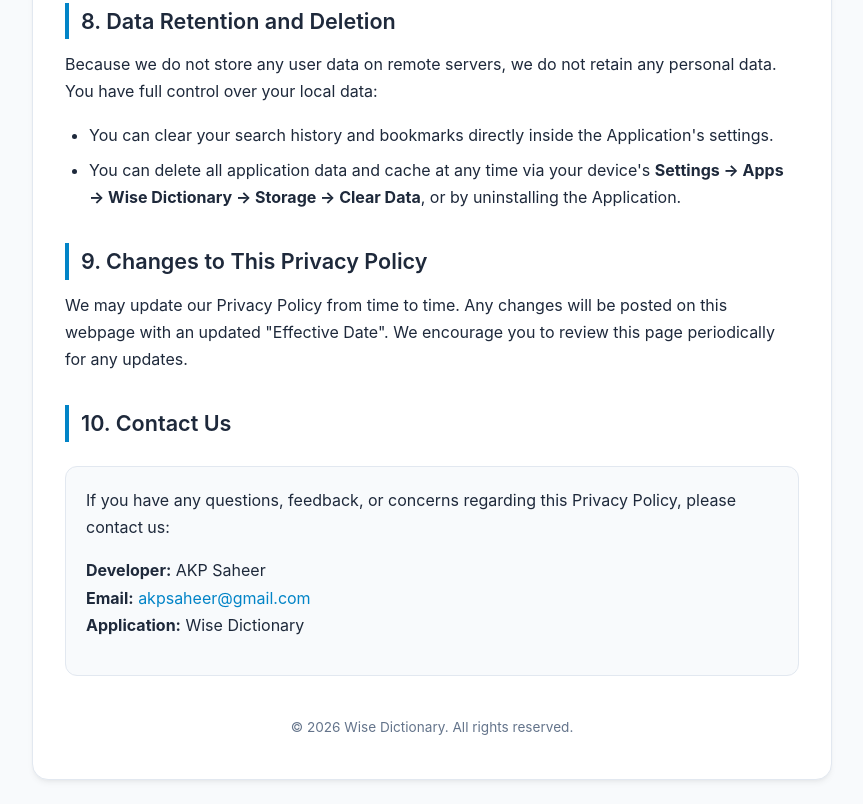
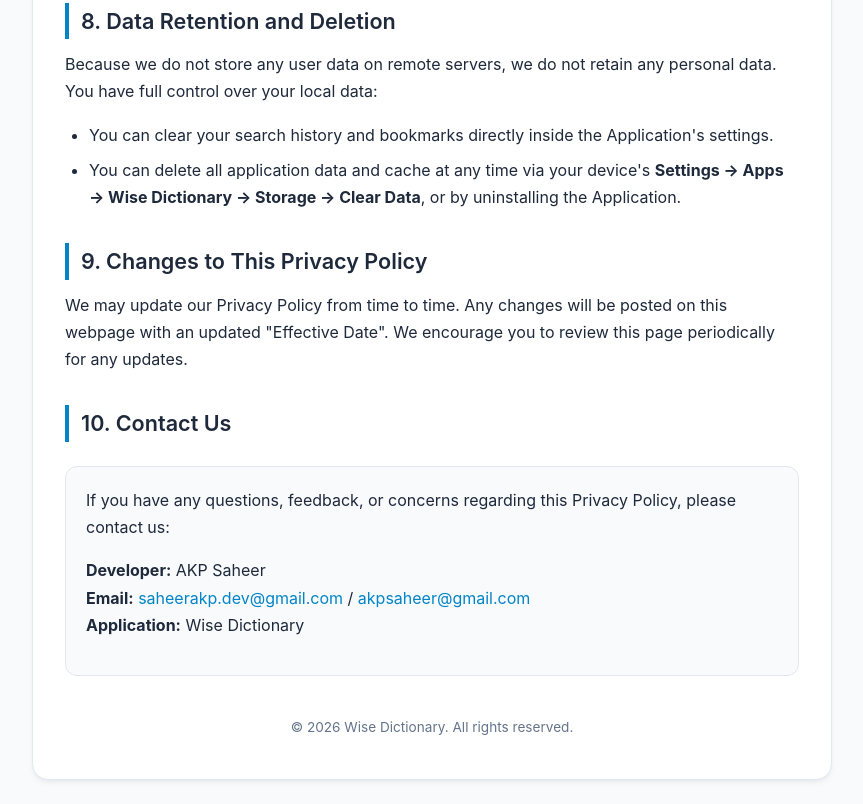
Before and after one commit to akpsaheercp/wise-dictionary-privacy-policy, a plain HTML site: page index.html in a window 1280 px wide. Shown: the part 2102-2906 px from the top of the page, without its empty margins (208-1071 px from the left). Drawn offline with Linux system fonts and the light colour scheme.

Commit message:
Update developer contact emails

```diff
--- a/index.html
+++ b/index.html
@@ -205,7 +205,7 @@
       <p>If you have any questions, feedback, or concerns regarding this Privacy Policy, please contact us:</p>
       <p>
         <strong>Developer:</strong> AKP Saheer<br>
-        <strong>Email:</strong> <a href="mailto:akpsaheer@gmail.com">akpsaheer@gmail.com</a><br>
+        <strong>Email:</strong> <a href="mailto:saheerakp.dev@gmail.com">saheerakp.dev@gmail.com</a> / <a href="mailto:akpsaheer@gmail.com">akpsaheer@gmail.com</a><br>
         <strong>Application:</strong> Wise Dictionary
       </p>
     </div>
```
Also changed, not shown: privacy-policy.html (+1 -1 lines), 1 other file.
